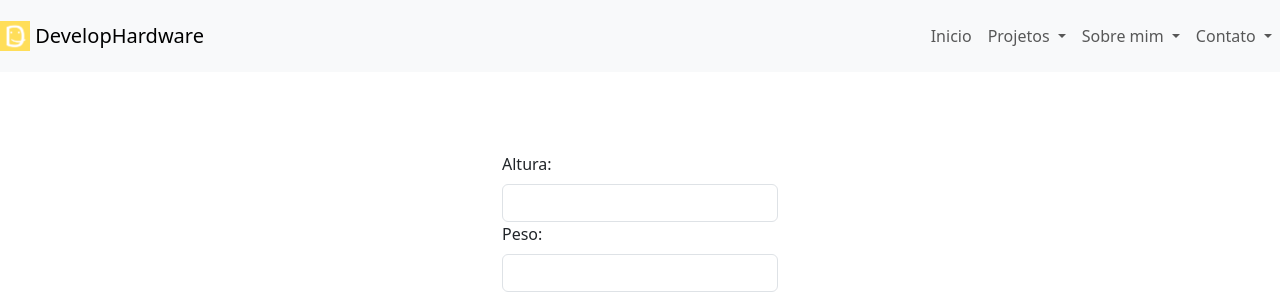
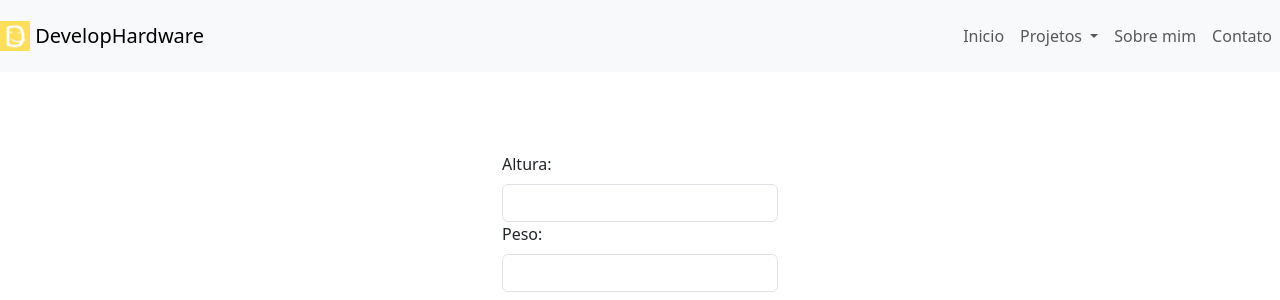
Before and after one commit to develophardware/projetos, a PHP site: page /Calculo-IMC/index.php in a window 1280 px wide. Shown: the top 300 px of the page. Run offline with PHP 8.4, Linux system fonts and the light colour scheme.

Commit message:
Atualizando Menu

```diff
--- a/pages/header.php
+++ b/pages/header.php
@@ -28,25 +28,19 @@
                         </li>
                         <li class="nav-item dropdown">
                             <a class="nav-link dropdown-toggle" href="#" id="navbarDropdownMenuLink" role="button" data-toggle="dropdown" aria-haspopup="true" aria-expanded="false">
-                        Projetos
-                      </a>
+                                Projetos
+                            </a>
                             <div class="dropdown-menu" aria-labelledby="navbarDropdownMenuLink">
                                 <a class="dropdown-item" target="_blank" href="/Calculo-IMC/index.php">Calculo IMC</a>
                                 <a class="dropdown-item" target="_blank" href="/Projeto-Lampada/index.php">Projeto Lampada</a>
 
                             </div>
                         </li>
-                        <li class="nav-item ">
-                            <a class="nav-link dropdown-toggle" href="#" id="navbarDropdownMenuLink" role="button" data-toggle="dropdown" aria-haspopup="true" aria-expanded="false">
-                        Sobre mim
-                      </a>
-
+                        <li class="nav-item">
+                            <a class="nav-link" href="#">Sobre mim</a>
                         </li>
-                        <li class="nav-item ">
-                            <a class="nav-link dropdown-toggle" href="#" id="navbarDropdownMenuLink" role="button" data-toggle="dropdown" aria-haspopup="true" aria-expanded="false">
-                        Contato
-                      </a>
-
+                        <li class="nav-item">
+                            <a class="nav-link" href="#">Contato</a>
                         </li>
 
                     </ul>
```
